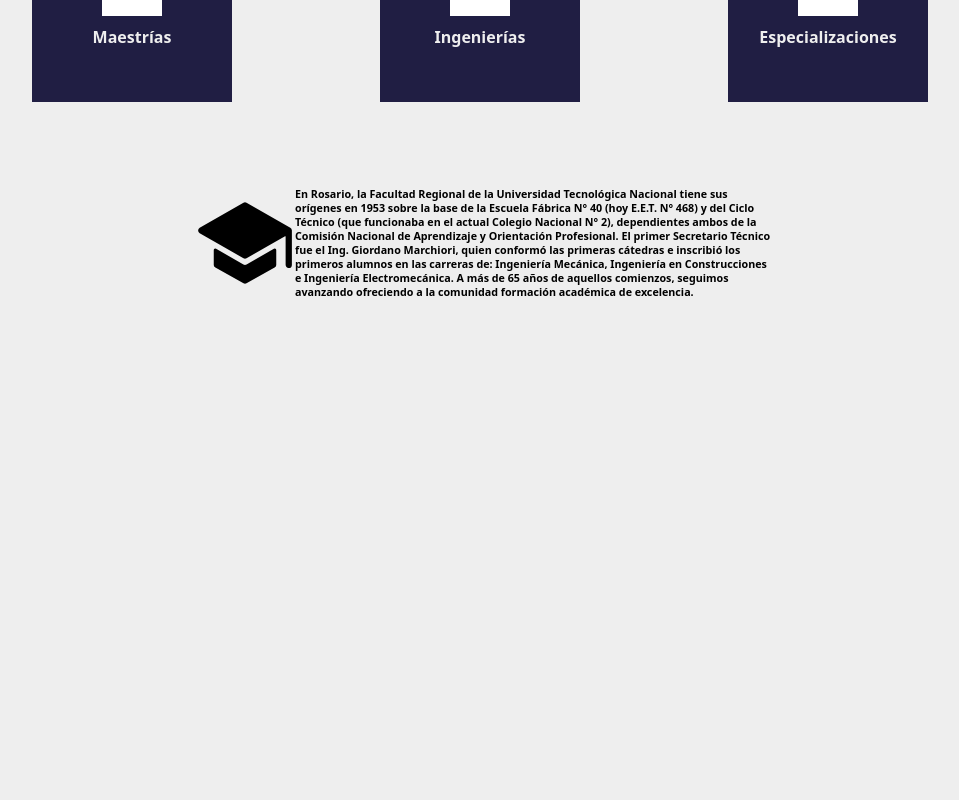
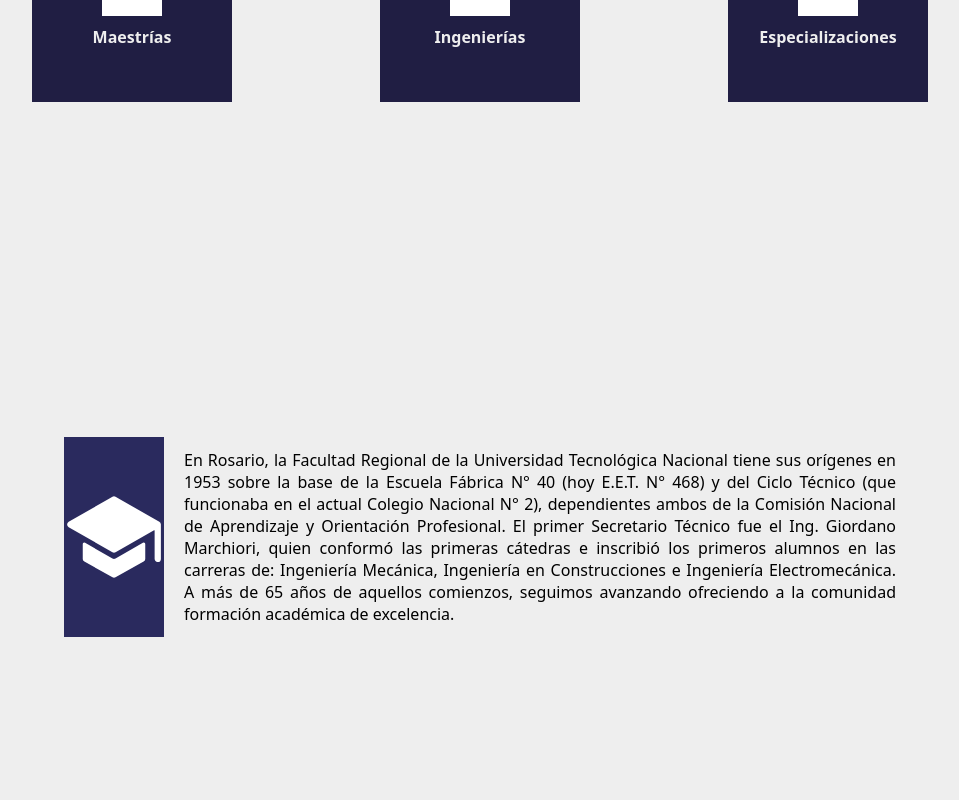
Before and after one commit to valentttino/svelteProyect-POC-DSW-2024, a SvelteKit app: page / in a window 1280 px wide. Shown: the part 1280-2080 px from the top of the page, without its empty margins (160-1119 px from the left). Built offline with nearby package versions, Linux system fonts and the light colour scheme; grey boxes are pictures that could not be loaded.

Commit message:
minichanges and create /desarrollo route

```diff
--- a/src/components/DescriptionSection.svelte
+++ b/src/components/DescriptionSection.svelte
@@ -1,49 +1,55 @@
 <script>
-    export let textodescr
+  export let textodescr;
   import logo from '../assets/facultad-icon.svg';
+</script>
 
 
-  </script>
+<style>
+  .wrapper {
+    display: flex;
+    justify-content: center;
+    align-items: center;
+    height: 100vh;
+    background-color: #EEEEEE;
+  }
 
-  <style>
-    body{
+  .content {
     background-color: #EEEEEE;
     color: black;
     display: flex;
-       flex-direction: column;
-       justify-content: flex;
+    flex-direction: row;
+    justify-content: flex-start;
     align-items: center;
-       height: 100vh;
-       margin: 0;
     padding: 50px;
+    max-width: 65%;
   }
+
+  .logo-container {
+    background-color: #2A2A5E;
+    display: flex;
+    justify-content: center;
+    align-items: center;
+    width: 150px;
+    height: 200px;
+    margin-right: 20px;
+  }
+
   img {
     height: 100px;
-    margin-left: 10px;
-  }
-  .content {
-    display: flex;
-    align-items: center;
-    max-width: 50%;
+    filter: invert(1);
   }
 
-
-  h6 {
-   display: flex;
-    align-items: center;
+  p {
     margin: 0;
-
+    text-align: justify;
   }
-
 </style>
 
-
-  <body>
+<div class="wrapper">
   <div class="content">
-    <h6>
+    <div class="logo-container">
       <img src={logo} alt="Logo Facultad" />
-
-      {textodescr}
-    </h6>
     </div>
-  </body>
+    <p>{textodescr}</p>
+  </div>
+</div>
--- a/src/components/Header.svelte
+++ b/src/components/Header.svelte
@@ -62,7 +62,7 @@
         <a href="/" class={$page.url.pathname === '/' ? 'active' : ''}>Inicio</a>
       </li>
       <li>
-        <a href="/carreras" class={$page.url.pathname === '/carreras' ? 'active' : ''}>Carreras</a>
+        <a href="/desarrollo" class={$page.url.pathname === '/carreras' ? 'active' : ''}>Carreras</a>
       </li>
       <li>
         <a href="/institucional" class={$page.url.pathname === '/institucional' ? 'active' : ''}>Institucional</a>
--- a/src/components/IntroSection.svelte
+++ b/src/components/IntroSection.svelte
@@ -28,6 +28,8 @@
   h2{
     font-size: large;
     margin-top: 10px;
+    padding-left: 250px;
+    padding-right: 250px;
   }
 </style>
 
--- a/src/routes/+page.svelte
+++ b/src/routes/+page.svelte
@@ -9,7 +9,7 @@
   import data from '../data/data.json'
 
   let sections = [{urlCard:"/desarrollo", section: "Diplomaturas"},
-                  {urlCard:"/desarrollo", section: "Tecnicaturas"},
+                  {urlCard:"/tecnicaturas", section: "Tecnicaturas"},
                   {urlCard:"/desarrollo", section: "Licenciaturas"},
                   {urlCard:"/desarrollo", section: "Maestrías"},
                   {urlCard:"/desarrollo", section: "Ingenierías"},
```
Also changed, not shown: src/routes/desarrollo/+page.svelte (added, +9 -0 lines), src/routes/tecnicaturas/+page.svelte (renamed from src/routes/carreras/+page.svelte). Lines whose indentation alone changed are shown as unchanged.
